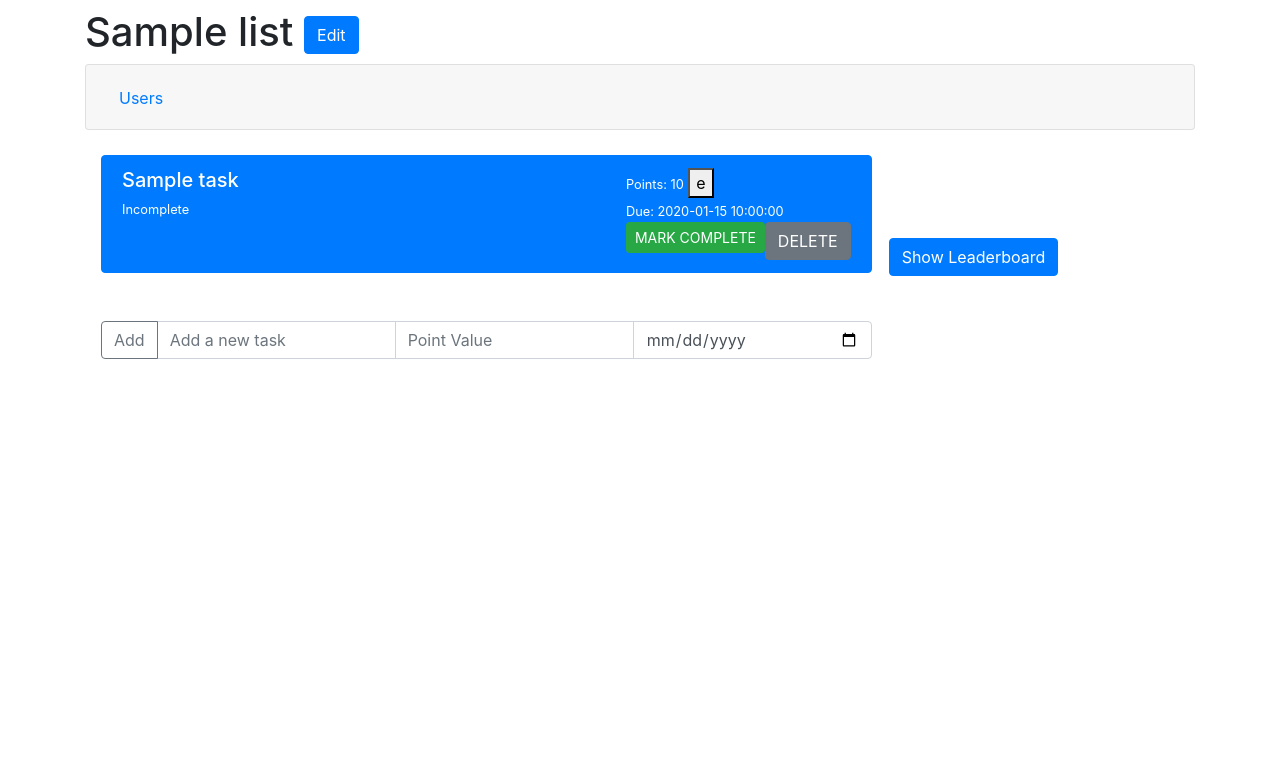
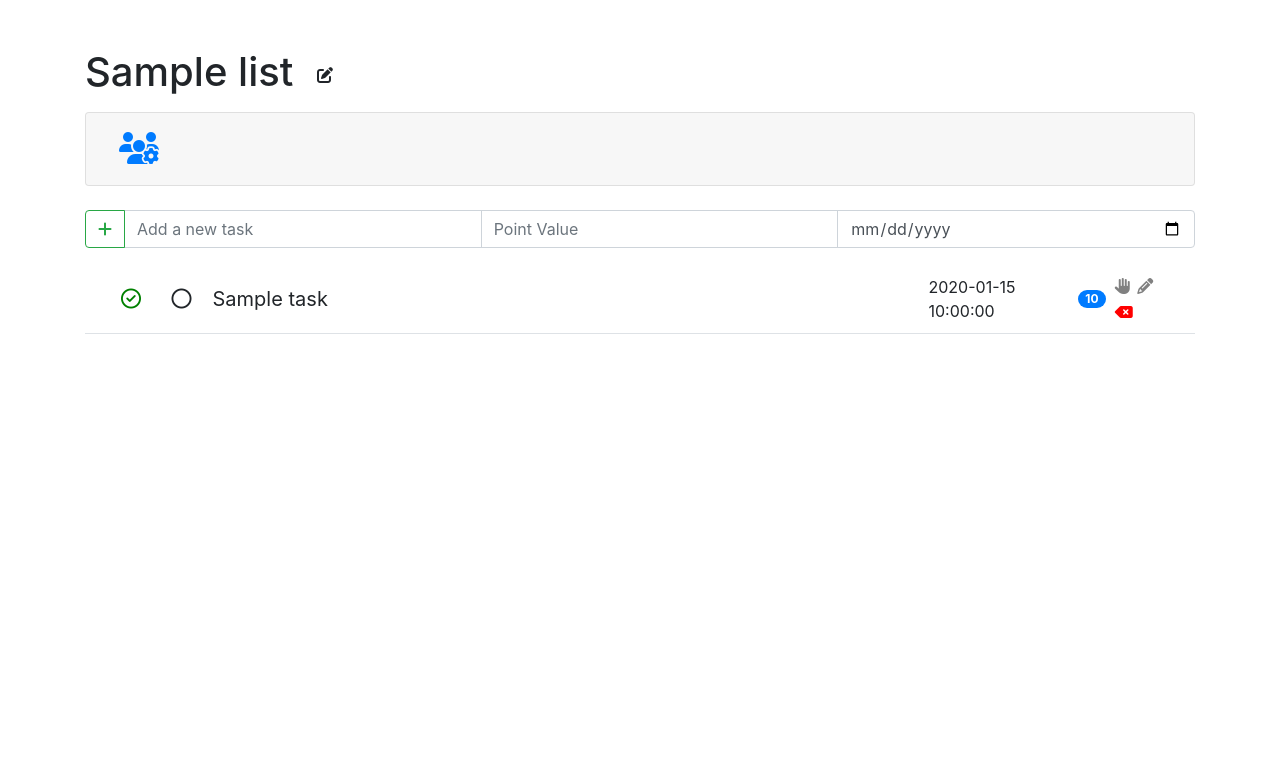
Before and after one commit to parthmparmar/honeydo, a Flask app: template hdo/templates/tasks.html in a window 1280 px wide. Shown: the top 763 px of the page. Run offline with Flask 2, Linux system fonts and the light colour scheme; a user stored in the database is signed in; tables that the repository leaves empty hold one stand-in row (values such as "Sample post"); the template is opened without the code that fills it: values that come from a table or form of the project are taken from there, most other values are stand-ins (such as "Sample title", 1, 10 or a date in 2020); some libraries are stand-ins or nearby versions.

Commit message:
ablility to delete self and more css for tasks

```diff
--- /dev/null
+++ b/hdo/static/css/task_css.css
@@ -0,0 +1,45 @@
+.completed {
+  text-decoration: line-through wavy gray;
+}
+
+.c-green {
+  color: green;
+}
+
+.c-yellow {
+  color: yellow;
+}
+
+.c-orange {
+  color: orange;
+}
+
+.task {
+  font-size: 20px;
+}
+
+.delete_task {
+  color:red;
+}
+
+.claim_task {
+  color: gray;
+}
+
+.edit_task {
+  color: gray;
+}
+
+/* move to correct css file */
+.user-name {
+  font-siz: 20px;
+}
+
+.edit-list-input {
+  font-size: 32px;
+}
+
+.task-view {
+  height: 500px;
+  overflow: scroll;
+}
--- a/hdo/static/script/dashboard.js
+++ b/hdo/static/script/dashboard.js
@@ -21,7 +21,6 @@ $(".delete_list").on("click", function() {
 $(".delete_task").on("click", function() {
   list_id = $(this).data("list_id");
   task_id = $(this).data("task_id");
-
   $('#yes-no-modal').modal('show')
 
   $("#yes-btn").on("click", function() {
--- a/hdo/static/script/tasks_page.js
+++ b/hdo/static/script/tasks_page.js
@@ -1,4 +1,4 @@
-console.log("js loding")
+
 $(".delete-user-access").on("click", function () {
   user_id = $(this).data("user_id");
   list_id = $(this).data("list_id");
@@ -6,12 +6,19 @@ $(".delete-user-access").on("click", function () {
     url:"/api/access/?list_id="+list_id+"&user_id="+user_id,
     method: "DELETE",
   }).done(function (resp) {
+    console.log(resp)
+    if (resp == "Self Deleted"){
+      location.href = "/lists";
+    }
+    else{
       location.reload();
+    }
   });
 });
 
 $(".edit-list").on("click", function () {
   $(".edit-list-input").removeClass("d-none");
+  $(".list-title").addClass("d-none");
 });
 
 $("#update-list-name").on("click", function (){
--- a/hdo/templates/access.html
+++ b/hdo/templates/access.html
@@ -4,22 +4,24 @@
     <div class="card-header" id="access-heading">
       <h2 class="mb-0">
         <button class="btn btn-link" type="button" data-toggle="collapse" data-target="#access-card" aria-expanded="true" aria-controls="access-card">
-          Users
+          <i class="fas fa-users-cog fa-2x"></i>
         </button>
       </h2>
     </div>
 
     <div id="access-card" class="collapse" aria-labelledby="access-card" data-parent="#list-access">
       <div class="card-body">
-        <ul class="list-group list-group-horizontal-md">
+        <ul class="list-group list-group-horizontal-md list-group-flush">
           {% for user in scoreboard_data.sb_data %}
-          <li class="list-group-item">{{user.name}}
+          <li class="list-group-item border-0">
             {% if current_user.id == list.list_owner_id %}
               {% if user.user_id != list.list_owner_id %}
-                <button class="btn btn-danger delete-user-access" data-list_id = {{list.list_id}} data-user_id = {{user.user_id}} role="button">Delete</button>
+                <button class="btn btn-danger btn-sm delete-user-access allign-middle" data-list_id = {{list.list_id}} data-user_id = {{user.user_id}} role="button"><i class="fas fa-user-slash"></i></button>
                 {% endif %}
+            {% elif current_user.id == user.user_id %}
+                <button class="btn btn-danger btn-sm delete-user-access allign-middle" data-list_id = {{list.list_id}} data-user_id = {{user.user_id}} role="button"><i class="fas fa-user-slash"></i></button>
             {% endif %}
-              <span data-name={{user.user_id}} class="score badge badge-primary badge-pill">{{user.points}}</span>
+              <span class="user-name align-middle">{{user.name}}</span> <span data-name={{user.user_id}} class="score badge badge-primary badge-pill">{{user.points}}</span>
           </li>
           {% endfor %}
         </ul>
@@ -28,9 +30,9 @@
         <form class="form-group mt-4" action="/api/access/?list_id={{list.list_id}}" method="POST">
           <div class="input-group mb-3">
             <div class="input-group-prepend">
-              <button class="btn btn-outline-secondary" type="submit" id="add-user">Add User</button>
+              <button class="btn btn-outline-secondary" type="submit" id="add-user"><i class="fas fa-user-plus"></i></button>
             </div>
-            <input name="user_email" type="email" class="form-control" placeholder="user email" aria-label="Add User" aria-describedby="add-user" required>
+            <input name="user_email" type="email" class="form-control" placeholder="User Email" aria-label="Add User" aria-describedby="add-user" required>
           </div>
         </form>
         {% endif %}
--- a/hdo/templates/base/base_html.html
+++ b/hdo/templates/base/base_html.html
@@ -7,7 +7,9 @@
   <meta name="viewport" content="width=device-width, initial-scale=1.0">
   <meta http-equiv="X-UA-Compatible" content="ie=edge">
   <link rel="stylesheet" href="https://stackpath.bootstrapcdn.com/bootstrap/4.4.1/css/bootstrap.min.css" integrity="sha384-Vkoo8x4CGsO3+Hhxv8T/Q5PaXtkKtu6ug5TOeNV6gBiFeWPGFN9MuhOf23Q9Ifjh" crossorigin="anonymous">
-  <title>HoneyDo - Login</title>
+  <script src="https://kit.fontawesome.com/04a5c2cb7b.js" crossorigin="anonymous"></script>
+  {% block custom_css %}{% endblock %}
+  <title>HoneyDo</title>
 </head>
 <body>
     {% block body %}{% endblock %}
--- /dev/null
+++ b/hdo/templates/task_item.html
@@ -0,0 +1,28 @@
+<div class="d-flex align-items-center p-2 border-bottom">
+  <div class="d-flex col-9 align-items-center">
+    <div class="check-circle">
+      <button class="toggle_task btn {{"d-none" if task.state == 0 }}" data-task_id={{task.task_id}} data-list_id={{task.list_id}}><i class="checked far fa-check-circle fa-lg" style="color:green"></i></button>
+      <button class="toggle_task btn {{"d-none" if task.state == 1 }}" data-task_id={{task.task_id}} data-list_id={{task.list_id}}><i class="checked far fa-circle fa-lg"></i></button>
+    </div>
+    <div class="task ml-2 mr-2 {{ "completed" if task.state == 1 }}">
+      {{task.task_name}}
+    </div>
+  </div>
+
+  <div class="d-flex align-items-center justify-content-end due-date col-3">
+    <div class="">
+      {{task.due_date if task.due_date}}
+    </div>
+
+    {% if task.points %}
+    <div class="badge badge-pill badge-primary ml-2">
+      {{task.points}}
+    </div>
+    {% endif %}
+    <div class="ml-2">
+      <button class="p-0 btn claim_task"><i class="fas fa-hand-paper"></i></button>
+      <button class="p-0 btn edit_task"><i class="fas fa-pencil-alt"></i></button>
+      <button class="p-0 btn delete_task" data-task_id={{task.task_id}} data-list_id={{task.list_id}}><i class="fas fa-backspace"></i></button>
+    </div>
+  </div>
+</div>
--- a/hdo/templates/tasks.html
+++ b/hdo/templates/tasks.html
@@ -1,120 +1,53 @@
 {% extends "base/base_html.html" %}
+
+{% block custom_css %}
+<link rel="stylesheet" href="../static/css/task_css.css">
+{% endblock %}
+
 {% block body %}
-
 
 <div class="container">
   {% include "base/alerts.html" %}
   {% include "base/modal-yes-no.html" %}
-  <div class="lists-view">
-    <h1>{{ list.list_name }} <span>
+  <div class="lists-view mt-5 mb-3">
+    <h1 class="list-title">{{ list.list_name }} <span>
         {% if current_user.id == list.list_owner_id %}
-      <button type="button" class="btn btn-primary edit-list">Edit</button>
+        <button type="button" class="btn btn-small edit-list"><i class="fas fa-edit"></i></button>
         {% endif %}
-    </span></h1>
+      </span>
+    </h1>
     <div class="input-group mb-3 d-none edit-list-input">
-      <input id="new_name" type="text" class="form-control" value="{{list.list_name}}">
+      <input id="new_name" type="text" class="form-control edit-list-input" value="{{list.list_name}}">
       <div class="input-group-append">
-        <button data-list_id = {{list.list_id}} id="update-list-name" class="btn btn-outline-secondary" type="button">Update</button>
+        <button data-list_id={{list.list_id}} id="update-list-name" class="btn btn-outline-secondary" type="button">Update</button>
+      </div>
     </div>
   </div>
   {% include "/access.html" %}
-
-  </div>
-
   <br>
 
-
-
-<table>
-    <tr>
-        <td>
-            <div class="container" width="100">
-
-                <div class="lists-view">
-
-                    {% for tasks in task_data.tasks %}
-                    <div class="list-group">
-                        <a href="#" class="list-group-item list-group-item-action active">
-                            <div class="d-flex w-100 justify-content-between">
-                                <div> <!-- id="task_info{{tasks.task_id}}"> -->
-                                    <h5 class="mb-1">{{ tasks.task_name }}</h5>
-                                    <small> {% if tasks.state == 1 %} Complete {% else %} Incomplete {% endif %} </small>
-                                </div>
-                                <div class = "float-right">
-
-
-                                    <small id="points-display">Points: {{tasks.points}}</small> <button class="points-edit">e</button>
-
-                                    <form id="points-form" class="edit-points d-none">
-                                        <div class="input-group mb-3">
-
-                                            <input name="new_point_value" type="text" class="form-control" placeholder={{tasks.points}} required />
-                                            <div class="input-group-prepend">
-                                                <button class="btn btn-outline-secondary update-points" data-task_id = {{tasks.task_id}} type="submit">Update</button>
-                                            </div>
-                                        </div>
-                                    </form>
-
-                                    <br>
-
-
-                                    <small>{% if tasks.due_date == None %} No Due Date {% else %} Due: {{tasks.due_date}} {% endif %}</small><br>
-                                    <table>
-                                        <tr>
-                                          <!--  <form action="/api/{{list.list_id}}/task/{{tasks.task_id}}/delete" method="POST">
-                                                <button type="submit" class="btn btn-danger btn-sm">DELETE</button> -->
-                                                <button type="button" data-task_id = {{tasks.task_id}} data-list_id = {{tasks.list_id}} class="btn btn-secondary delete_task float-right">DELETE</button>
-
-                                            <!--<form action="/api/{{list.list_id}}/task/{{tasks.task_id}}/update_state" method="POST">-->
-                                            <!--    <button type="submit" class="btn btn-success btn-sm">MARK COMPLETE</button> -->
-                                                <button type="button" data-task_id = {{tasks.task_id}} data-list_id = {{tasks.list_id}} class="btn btn-success toggle_task btn-sm">MARK COMPLETE</button>
-                                          <!--  </form> -->
-                                        </tr>
-                                    </table>
-                                    <!--<small><a action="/api/task/{{task_id}}/delete">DELETE</a></small>-->
-                                </div>
-                            </div>
-                        </a>
-                    </div><br>
-                    {% endfor %}
-                </div>
-
-                <br />
   <div class="list-add-div">
     <form class="add-task" action="/api/task/{{list_id}}/add" method="POST">
       <div class="input-group mb-3">
         <div class="input-group-prepend">
-                                <button class="btn btn-outline-secondary" type="submit">Add</button>
+          <button class="btn btn-outline-success" type="submit"><i class="fas fa-plus"></i></button>
         </div>
         <input name="task_name" type="text" class="form-control" placeholder="Add a new task" required />
-                            <input name="points" type="number" class="form-control" placeholder="Point Value"  />
-                            <input name="due_date" type="date" class="form-control" placeholder="Due Date"  />
+        <input name="points" type="number" class="form-control" placeholder="Point Value" />
+        <input name="due_date" type="date" class="form-control" placeholder="Due Date" />
       </div>
     </form>
   </div>
+
+  <div class="task-view">
+    {% for tasks in task_data.tasks %}
+      {% with task=tasks %}
+        {% include "/task_item.html" %}
+      {% endwith %}
+    {% endfor %}
   </div>
-        </td>
-        <td>
-            <p>
-                <a class="btn btn-primary" data-toggle="collapse" href="#collapseExample" role="button" aria-expanded="false" aria-controls="collapseExample">
-                    Show Leaderboard
-                </a>
-            </p>
-            <div class="collapse" id="collapseExample">
-                <div class="card card-body">
-                    <ul class="list-group">
-                        {% for ct in scoreboard_data.sb_data %}
-                        <li class="list-group-item d-flex justify-content-between align-items-center">
-                            {{ ct.name }}
-                            <span class="badge badge-primary badge-pill">{{ ct.points }}</span>
-                        </li>
-                        {% endfor %}
-                    </ul>
+
 </div>
-            </div>
-        </td>
-    </tr>
-</table>
 
 {% endblock %}
 {% block javascript %}
```
Also changed, not shown: hdo/views.py (+16 -36 lines). Lines whose indentation alone changed are shown as unchanged.
